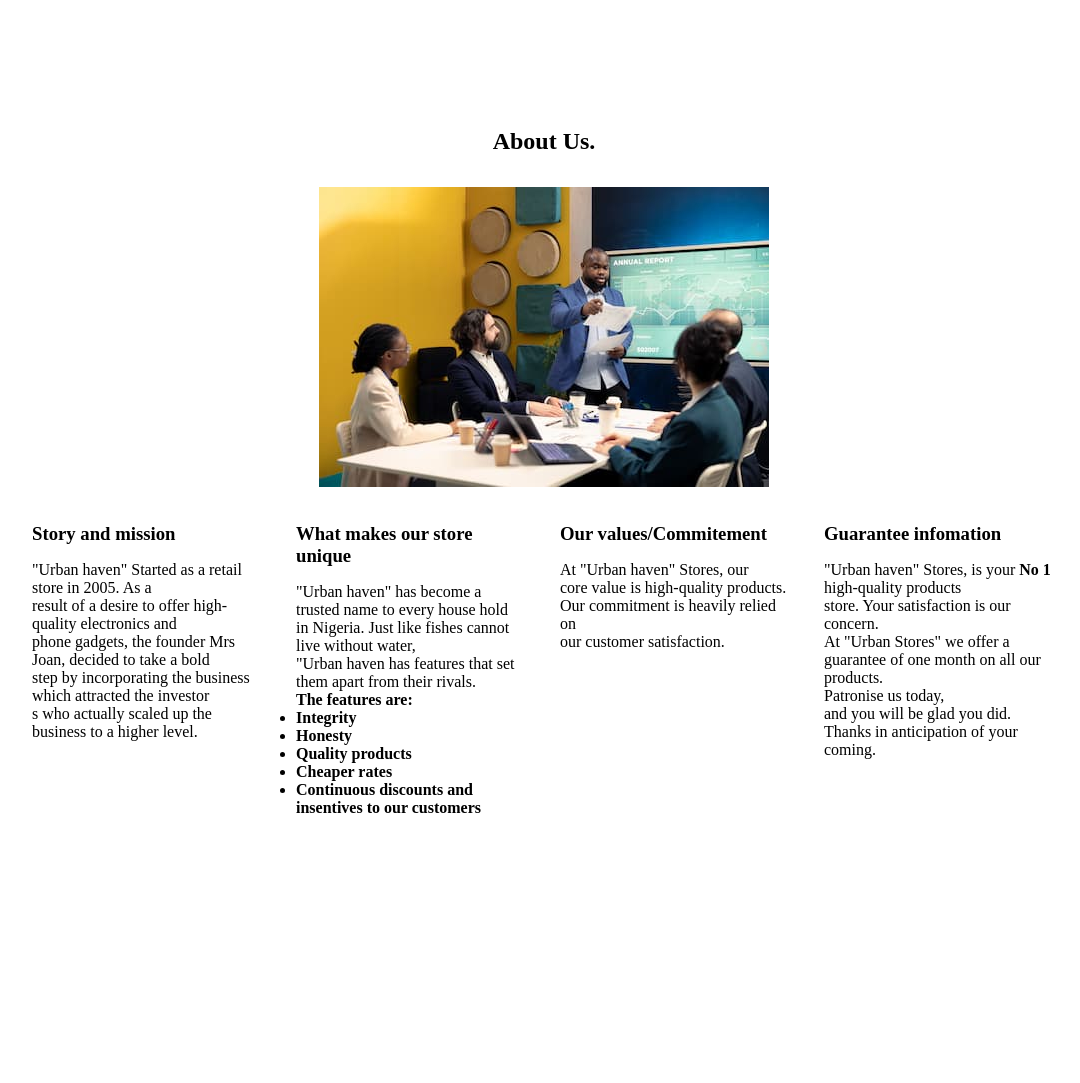
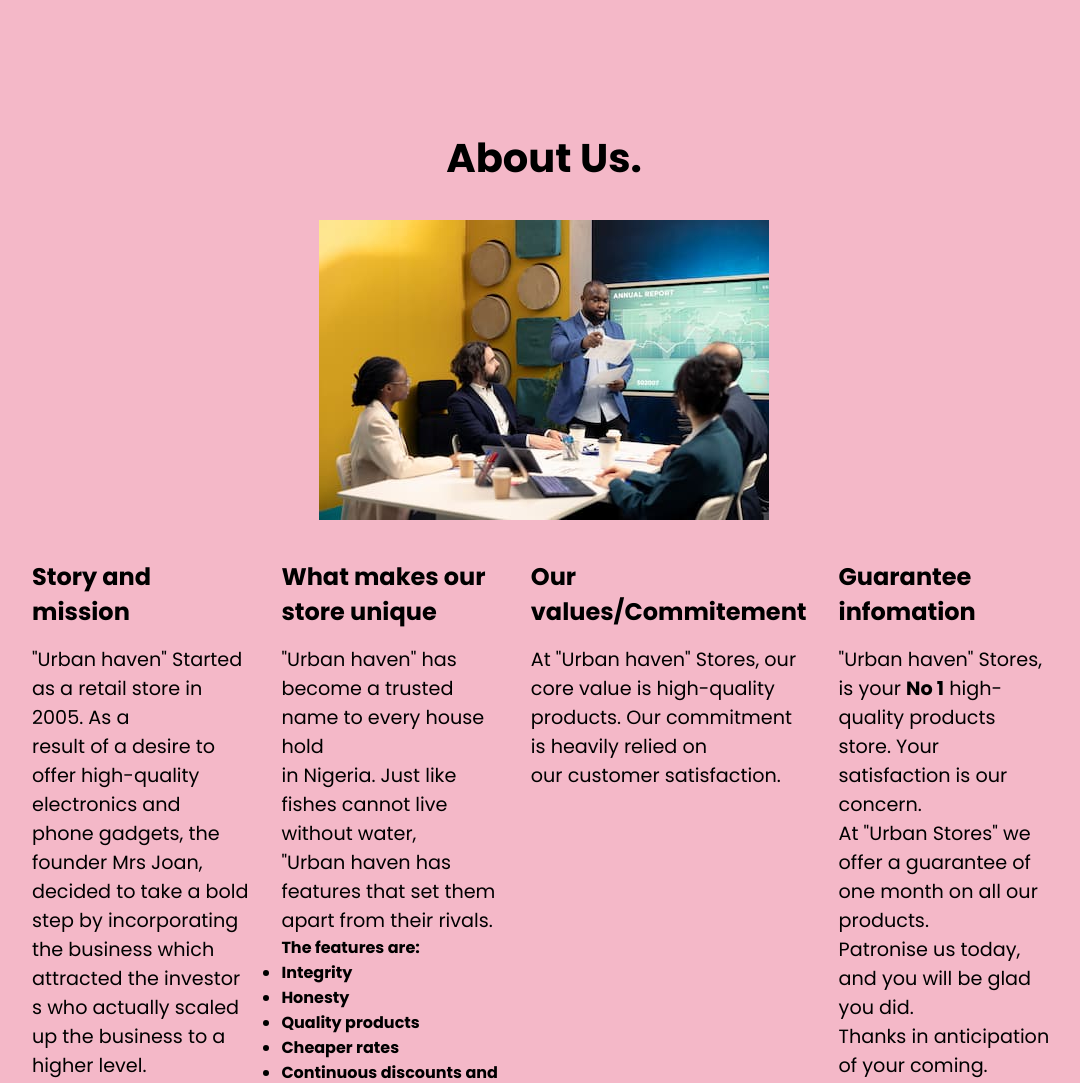
Before and after one commit to chidozieharrison28-source/Urban-store, a plain HTML site: page index.html in a window 1280 px wide. Shown: the top 1083 px of the page, without its empty margins (96-1176 px from the left). Before the commit the page ends 961 px from the top, so only its background shows below. Drawn offline with Linux system fonts and the light colour scheme.

Commit message:
Add colors and typography

```diff
--- a/css/style.css
+++ b/css/style.css
@@ -2,6 +2,26 @@
     padding: 0;
     margin: 0;
     box-sizing: border-box;
+}
+
+body{
+    font-family: 'Poppins', sans-serif;
+    background-color: var(--primary-color);
+}
+
+h2{
+    font-size: 2.5rem;
+    color: var(--colorh1);
+}
+
+p{
+    font-size: 1.2rem;
+    color: var(--colorh1);
+}
+
+h3{
+    font-size: 1.5rem;
+    color: var(--colorh1);
 }
 
 
@@ -25,3 +45,40 @@
 p{
     padding-top: 1rem;
 }
+
+
+@import "color.css";
+:root {
+    --primary-color: #f4b8c8;
+    --secondary-color: #ffffff;
+    --primary-border-color: #4a4446;
+    --colorh1: black;
+    --card1-color: #ffffff;
+
+
+}
+
+
+
+
+
+
+@import "typography.css";
+body {
+    font-family: 'Poppins', sans-serif;
+}
+
+h2{
+    font-size: 2.5rem;
+
+}
+
+p{
+    font-size: 1.2rem;
+
+}
+
+h3{
+    font-size: 1.5rem;
+
+}
--- a/index.html
+++ b/index.html
@@ -5,6 +5,14 @@
     <meta name="viewport" content="width=device-width, initial-scale=1.0">
     <title>About Us.</title>
     <link rel="stylesheet" href="./css/style.css">
+
+     <link rel="preconnect" href="https://fonts.googleapis.com">
+  <link rel="preconnect" href="https://fonts.gstatic.com" crossorigin>
+
+  <link
+    href="https://fonts.googleapis.com/css2?family=Poppins:wght@300;400;500;600;700&display=swap"
+    rel="stylesheet"
+  >
 </head>
 
 <body>
```
Also changed, not shown: css/base.css (deleted), css/color.css (added), css/typography.css (added).
